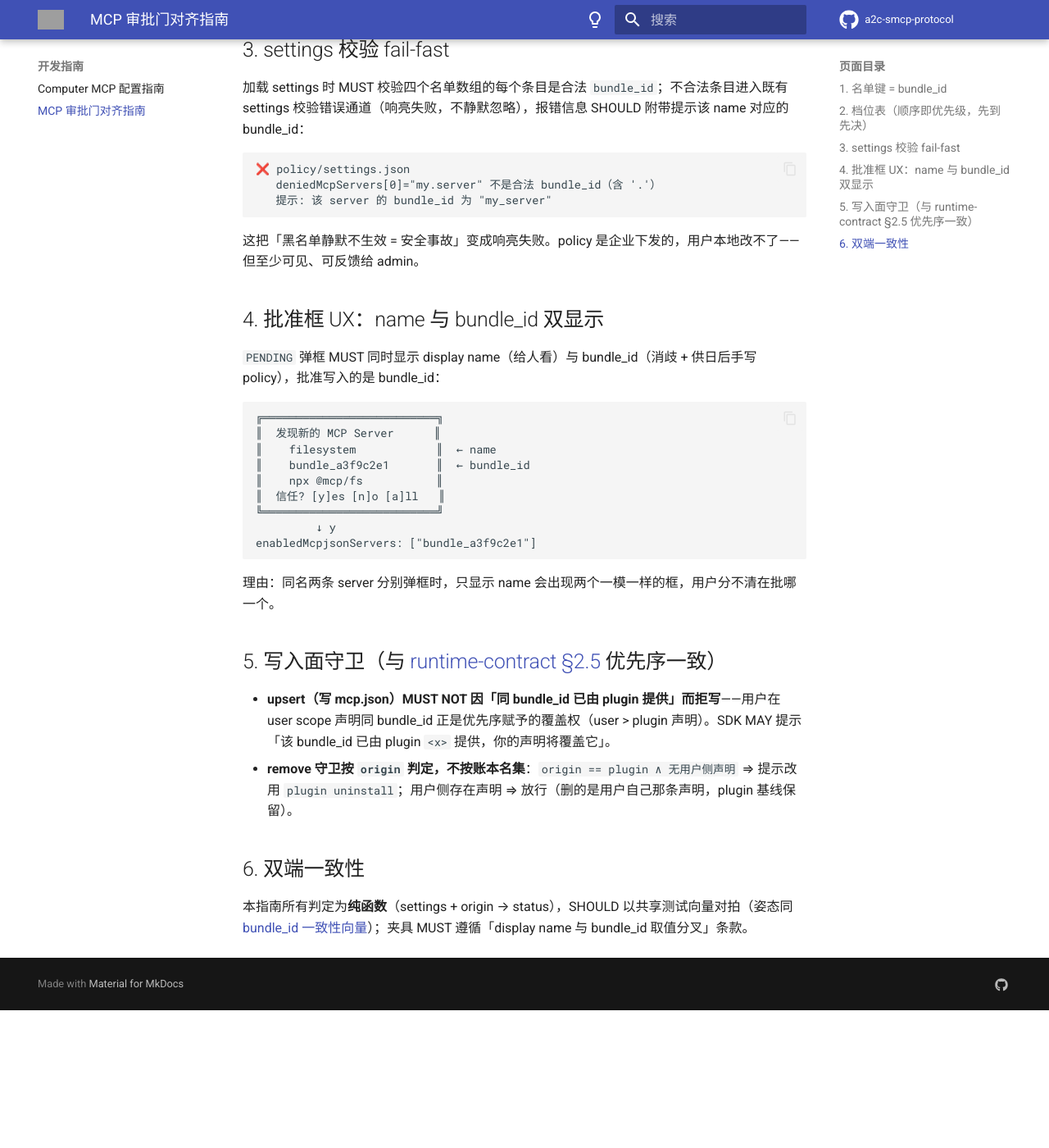
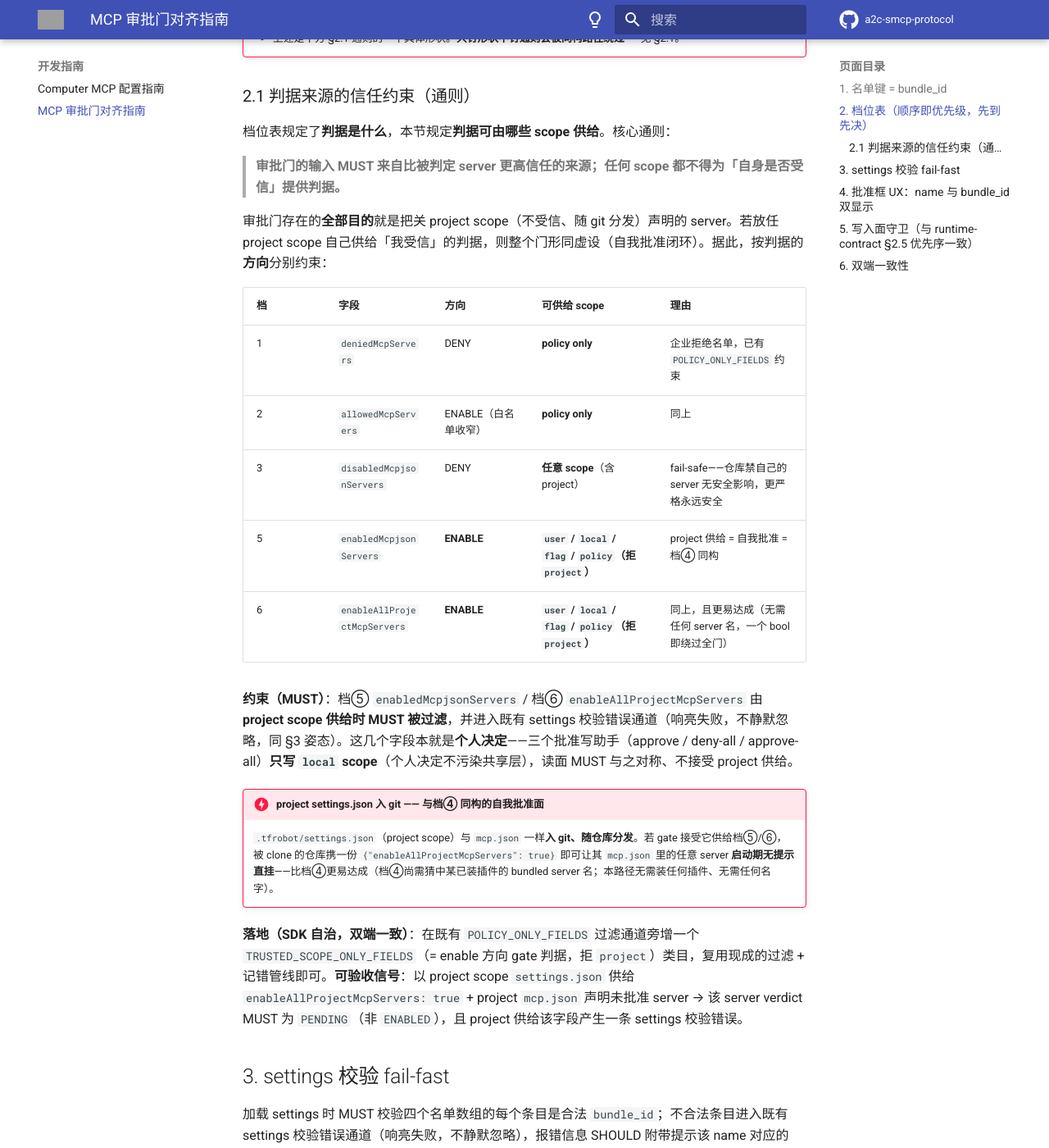
Before and after one commit to A2C-SMCP/a2c-smcp-protocol, an MkDocs documentation site: the page built from docs/guides/mcp-approval-gate-alignment.md, in a window 1280 px wide and 1400 px high, scrolled down 1744 px. Shown: the whole window at 82% size. Built offline with MkDocs 1.6.1 and Material for MkDocs 9.7.7, drawn with Linux system fonts in a browser that asks for light colours; comment, search, counter and statistics services are not loaded; the version menu is left out; before the commit the page ends 2976 px from its top, so only the background shows below that; some of the changed text lies outside the part shown; grey boxes are pictures that could not be loaded.

Commit message:
docs(approval-gate): §2.1 判据来源信任约束通则——enable 方向档⑤/⑥ 拒 project scope，disable 方向不受限 [#31]
档④ 同构收口：不受信 scope（project settings.json 入 git）不得自我批准。
enabledMcpjsonServers/enableAllProjectMcpServers 由 project 供给 MUST 过滤+记错，
TRUSTED_SCOPE_ONLY_FIELDS 复用 policy-only 过滤管线；disabledMcpjsonServers(DENY,fail-safe)不受限。

Co-Authored-By: Claude Fable 5 <noreply@anthropic.com>

```diff
--- a/docs/guides/mcp-approval-gate-alignment.md
+++ b/docs/guides/mcp-approval-gate-alignment.md
@@ -21,8 +21,8 @@
 | 2 | `allowedMcpServers` 非空且不含该 bundle_id（企业白名单） | `DISABLED` |
 | 3 | `disabledMcpjsonServers` 含该 bundle_id（disabled 优先于 enabled） | `DISABLED` |
 | 4 | `trusted_origin`（user / flag / policy scope 声明） | `ENABLED` |
-| 5 | `enabledMcpjsonServers` 含该 bundle_id | `ENABLED` |
-| 6 | `enableAllProjectMcpServers == true` | `ENABLED` |
+| 5 | `enabledMcpjsonServers` 含该 bundle_id（**判据仅取自受信 scope，见 §2.1**） | `ENABLED` |
+| 6 | `enableAllProjectMcpServers == true`（**判据仅取自受信 scope，见 §2.1**） | `ENABLED` |
 | 7 | 否则（工作区共享且未决） | `PENDING`（弹批准框） |
 
 !!! danger "历史档位「bundled 名集免批准」已删除，MUST NOT 以任何形状复活"
@@ -32,6 +32,31 @@
     - **plugin 声明的 server MUST 不进入审批门迭代**——在迭代层过滤（`origin == plugin` 的条目不进门），**禁止**写成门内新档位（「进门后豁免」形状即旧档位复发，即便判据换成 origin 也重新违反 item 10「两套开关分别应用」）。其可信性由 install ∧ enable 门保证（[runtime-contract §2.5](../specification/computer-management/runtime-contract.md)）。
     - **审批门实现 MUST NOT 依赖物化账本 / bundled 名集**。
     - **可验收信号**：门函数签名不含 `bundled` 入参；代码库中不存在「读账本聚合 bundled 名集」的函数（如 `bundled_mcp_server_names()`）——「函数不存在」比「文档说别用」可靠。
+    - 上述是下方 §2.1 通则的一个具体形状。**只钉形状不钉通则会被同构路径绕过**——见 §2.1。
+
+### 2.1 判据来源的信任约束（通则）
+
+档位表规定了**判据是什么**，本节规定**判据可由哪些 scope 供给**。核心通则：
+
+> **审批门的输入 MUST 来自比被判定 server 更高信任的来源；任何 scope 都不得为「自身是否受信」提供判据。**
+
+审批门存在的**全部目的**就是把关 project scope（不受信、随 git 分发）声明的 server。若放任 project scope 自己供给「我受信」的判据，则整个门形同虚设（自我批准闭环）。据此，按判据的**方向**分别约束：
+
+| 档 | 字段 | 方向 | 可供给 scope | 理由 |
+|---|------|------|-------------|------|
+| 1 | `deniedMcpServers` | DENY | **policy only** | 企业拒绝名单，已有 `POLICY_ONLY_FIELDS` 约束 |
+| 2 | `allowedMcpServers` | ENABLE（白名单收窄） | **policy only** | 同上 |
+| 3 | `disabledMcpjsonServers` | DENY | **任意 scope**（含 project） | fail-safe——仓库禁自己的 server 无安全影响，更严格永远安全 |
+| 5 | `enabledMcpjsonServers` | **ENABLE** | **`user` / `local` / `flag` / `policy`（拒 `project`）** | project 供给 = 自我批准 = 档④ 同构 |
+| 6 | `enableAllProjectMcpServers` | **ENABLE** | **`user` / `local` / `flag` / `policy`（拒 `project`）** | 同上，且更易达成（无需任何 server 名，一个 bool 即绕过全门） |
+
+**约束（MUST）**：档⑤ `enabledMcpjsonServers` / 档⑥ `enableAllProjectMcpServers` 由 **project scope 供给时 MUST 被过滤**，并进入既有 settings 校验错误通道（响亮失败，不静默忽略，同 §3 姿态）。这几个字段本就是**个人决定**——三个批准写助手（approve / deny-all / approve-all）**只写 `local` scope**（个人决定不污染共享层），读面 MUST 与之对称、不接受 project 供给。
+
+!!! danger "project settings.json 入 git —— 与档④ 同构的自我批准面"
+
+    `.tfrobot/settings.json`（project scope）与 `mcp.json` 一样**入 git、随仓库分发**。若 gate 接受它供给档⑤/⑥，被 clone 的仓库携一份 `{"enableAllProjectMcpServers": true}` 即可让其 `mcp.json` 里的任意 server **启动期无提示直挂**——比档④更易达成（档④尚需猜中某已装插件的 bundled server 名；本路径无需装任何插件、无需任何名字）。
+
+**落地（SDK 自治，双端一致）**：在既有 `POLICY_ONLY_FIELDS` 过滤通道旁增一个 `TRUSTED_SCOPE_ONLY_FIELDS`（= enable 方向 gate 判据，拒 `project`）类目，复用现成的过滤 + 记错管线即可。**可验收信号**：以 project scope `settings.json` 供给 `enableAllProjectMcpServers: true` + project `mcp.json` 声明未批准 server → 该 server verdict MUST 为 `PENDING`（非 `ENABLED`），且 project 供给该字段产生一条 settings 校验错误。
 
 ## 3. settings 校验 fail-fast
 
```
